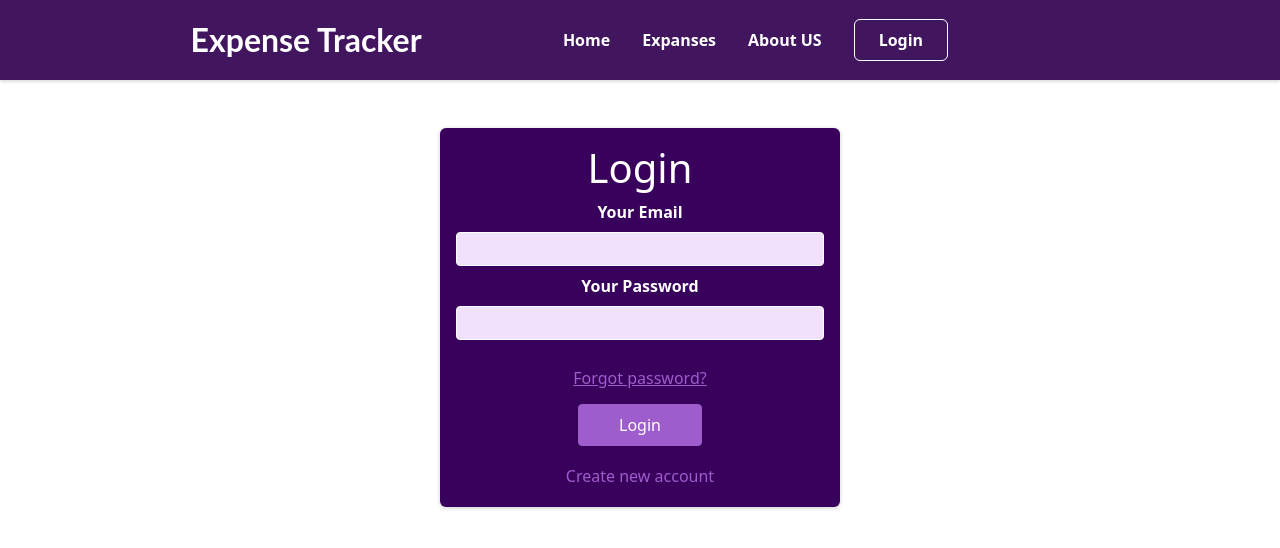
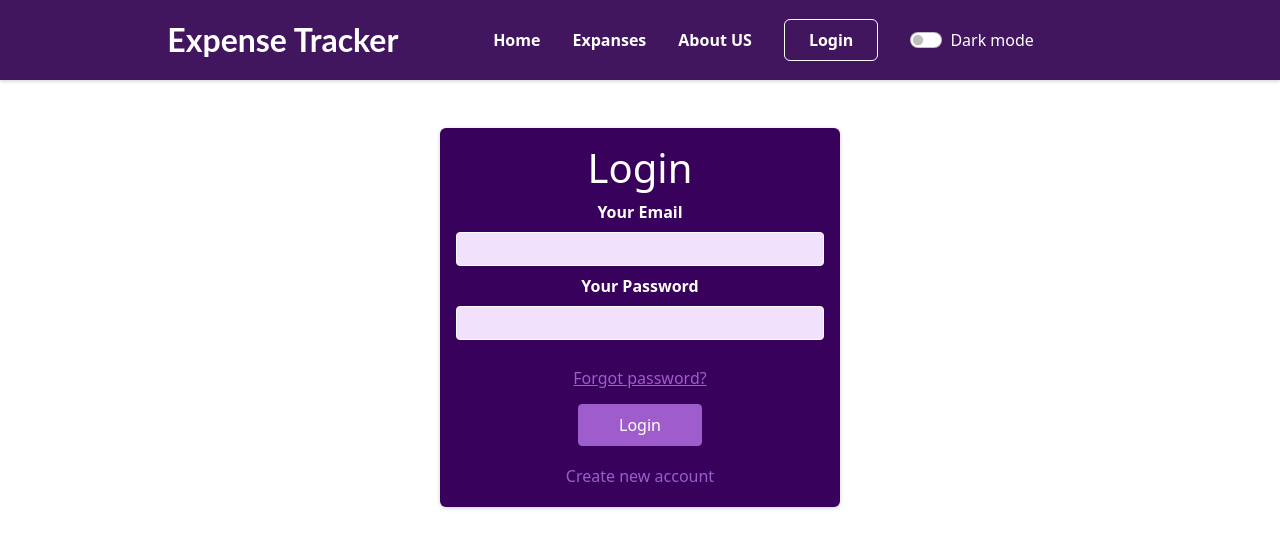
Before and after one commit to MilanTibadiya/Expense-Tracker, a React (Create React App) app in the folder expense-tracker/: page / in a window 1280 px wide. Shown: the top 548 px of the page. Built offline with nearby package versions, Linux system fonts and the light colour scheme.

Commit message:
Adding Premium Features

```diff
--- a/expense-tracker/package.json
+++ b/expense-tracker/package.json
@@ -10,6 +10,7 @@
     "axios": "^1.3.2",
     "bootstrap": "^5.2.3",
     "react": "^18.2.0",
+    "react-csv": "^2.2.2",
     "react-dom": "^18.2.0",
     "react-redux": "^8.0.5",
     "react-router-dom": "^6.8.1",
--- /dev/null
+++ b/expense-tracker/src/App.css
@@ -0,0 +1,20 @@
+#dark {
+    background-color: rgba(3, 3, 3, 0.918) ;
+    color: white;
+  }
+  #dark input {
+  color : white;
+  background-color: #282c34;
+  }
+
+  #dark #btn {
+    background-color: #181818;
+  }
+
+  #dark section {
+    border: 1px solid white;
+  }
+
+  #whiteBorder {
+    border: 1px solid #fff;
+  }
--- a/expense-tracker/src/App.js
+++ b/expense-tracker/src/App.js
@@ -1,4 +1,5 @@
-import '../node_modules/bootstrap/dist/css/bootstrap.min.css'
+import { useSelector } from "react-redux";
+import './App.css';
 
 import React from "react";
 import { createBrowserRouter, RouterProvider } from "react-router-dom";
@@ -12,6 +13,8 @@ import PrivateRoute from "./components/Pages/PrivateRoute";
 import ForgotPassword from "./components/Auth/ForgotPassword";
 import Expenses from "./components/Pages/Expenses/Expanses";
 import About from "./components/Pages/About/About";
+
+import '../node_modules/bootstrap/dist/css/bootstrap.min.css'
 
 const router = createBrowserRouter( [
   {
@@ -31,9 +34,16 @@ const router = createBrowserRouter( [
 ]);
 
 function App() {
+  const darkTheme = useSelector((state) => state.theme.dark);
+
   return (
     <>
+    <div
+      style={{ height: '100vh' }}
+      id={darkTheme ? 'dark' :'light'}
+      className="App">
       <RouterProvider router={router} />
+      </div>
       </>
   );
 }
--- a/expense-tracker/src/components/Auth/AuthForm.js
+++ b/expense-tracker/src/components/Auth/AuthForm.js
@@ -122,7 +122,7 @@ return (
         <div className={classes.actions}>
           {isLogin &&<NavLink to='/forgotpassword' className={classes.toggle} id={classes.newtoggle}>Forgot password?</NavLink>}
           {loading && <p>Sending request...</p> }
-          {!loading && <button>{isLogin ? "Login" : "Create Account"}</button>}
+          {!loading && <button id='btn'>{isLogin ? "Login" : "Create Account"}</button>}
           <button
             type="button"
             className={classes.toggle} onClick={()=> (setIsLogin(!isLogin))}>
--- a/expense-tracker/src/components/Header/Header.js
+++ b/expense-tracker/src/components/Header/Header.js
@@ -3,28 +3,30 @@ import { NavLink, Outlet } from "react-router-dom";
 
 import { useDispatch, useSelector } from "react-redux";
 import { authActions } from "../../store/AuthSlicer";
+import { themeActions } from "../../store/ThemeSlicer";
 
 import classes from "./Header.module.css";
 
 const MainNavigation = () => {
-
-    const dispatch = useDispatch();
-    const IdToken = useSelector(state => state.auth.IdToken);
+  const dispatch = useDispatch();
+  const IdToken = useSelector((state) => state.auth.IdToken);
 
   return (
     <React.Fragment>
       <header className={classes.header}>
-        <NavLink><div className={classes.logo}>Expense Tracker</div></NavLink>
+        <NavLink>
+          <div className={classes.logo}>Expense Tracker</div>
+        </NavLink>
         <nav>
           <ul>
             <li>
-              <NavLink to='/home'>Home</NavLink>
+              <NavLink to="/home">Home</NavLink>
             </li>
             <li>
-              <NavLink to='/expanses'>Expanses</NavLink>
+              <NavLink to="/expanses">Expanses</NavLink>
             </li>
             <li>
-              <NavLink to='about'>About US</NavLink>
+              <NavLink to="about">About US</NavLink>
             </li>
             <li>
               {!IdToken ? (
@@ -45,6 +47,19 @@ const MainNavigation = () => {
                 </NavLink>
               )}
             </li>
+            <div
+              style={{ height: "25px" }}
+              className="form-check mt-2 ml-3 form-switch"
+            >
+              <input
+                onChange={() => dispatch(themeActions.changeTheme())}
+                className="form-check-input"
+                type="checkbox"
+                role="switch"
+                id="flexSwitchCheckDefault"
+              />
+              <label className="text-white">Dark mode</label>
+            </div>
           </ul>
         </nav>
         <div></div>
--- a/expense-tracker/src/components/Pages/Expenses/ExpenseContainer.js
+++ b/expense-tracker/src/components/Pages/Expenses/ExpenseContainer.js
@@ -1,4 +1,6 @@
 import React, { useEffect } from "react";
+
+import { CSVDownload, CSVLink } from "react-csv";
 
 import { useDispatch, useSelector } from "react-redux";
 import { deleteExpanse, getExpenses } from "./ExpenseRequests";
@@ -20,7 +22,12 @@ const ExpenseContainer = (props) => {
   return (
     <>
       <h1 style={{ textAlign: "center" }}>Expenses</h1>
-      <div>
+      {expense && (
+        <CSVLink data={expense}>
+          <button className="ml-5 btn btn-info">DOWNLOAD EXPENSES FILE(csv)</button>
+        </CSVLink>
+      )}
+      <div id='whiteBorder'>
         {expense?.map((x, i) => (
           <div
             className="d-flex justify-content-around mx-5 p-1 shadow"
@@ -48,7 +55,6 @@ const ExpenseContainer = (props) => {
           </div>
         ))}
       </div>
-      ;
     </>
   );
 };
--- /dev/null
+++ b/expense-tracker/src/store/ThemeSlicer.js
@@ -0,0 +1,18 @@
+import { createSlice } from "@reduxjs/toolkit";
+
+const initialTheme = {
+    dark : false
+}
+
+const themeSlicer = createSlice({
+  name: "themeSlicer",
+  initialState: initialTheme,
+  reducers: {
+      changeTheme(state) {
+          state.dark = !state.dark
+   }
+  },
+});
+
+export const themeActions = themeSlicer.actions
+export default themeSlicer
--- a/expense-tracker/src/store/index.js
+++ b/expense-tracker/src/store/index.js
@@ -2,9 +2,14 @@ import { configureStore } from "@reduxjs/toolkit";
 
 import authSlice from "./AuthSlicer";
 import expensesSlice from "./ExpenseSlicer";
+import themeSlicer from "./ThemeSlicer";
 
 const store = configureStore({
-  reducer: { auth: authSlice.reducer, expenses: expensesSlice.reducer },
+  reducer: {
+    auth: authSlice.reducer,
+    expenses: expensesSlice.reducer,
+    theme: themeSlicer.reducer,
+  },
 });
 
-export default store
+export default store;
```
Also changed, not shown: 1 other file (tests, documents, lock files or other folders).
